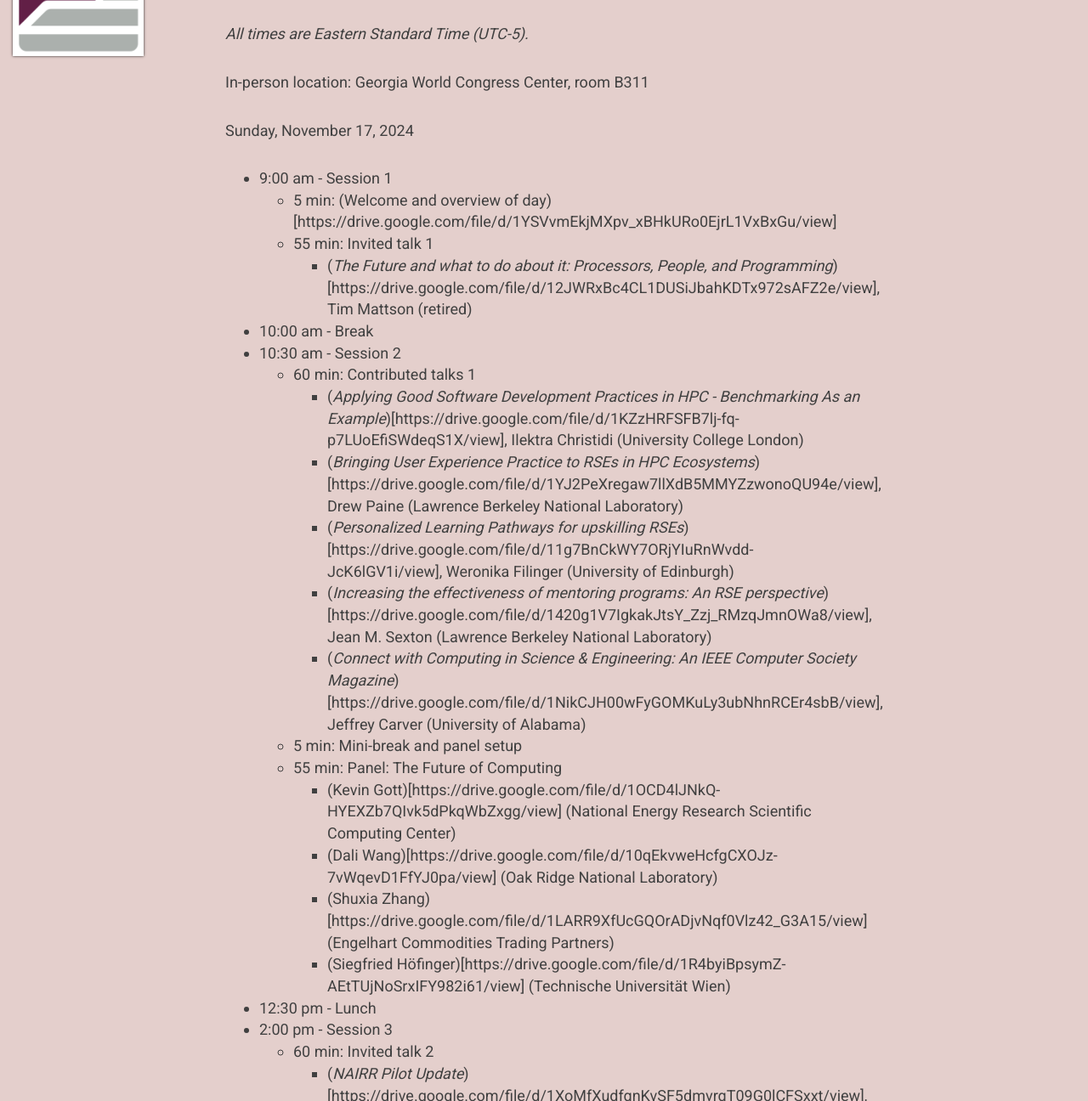
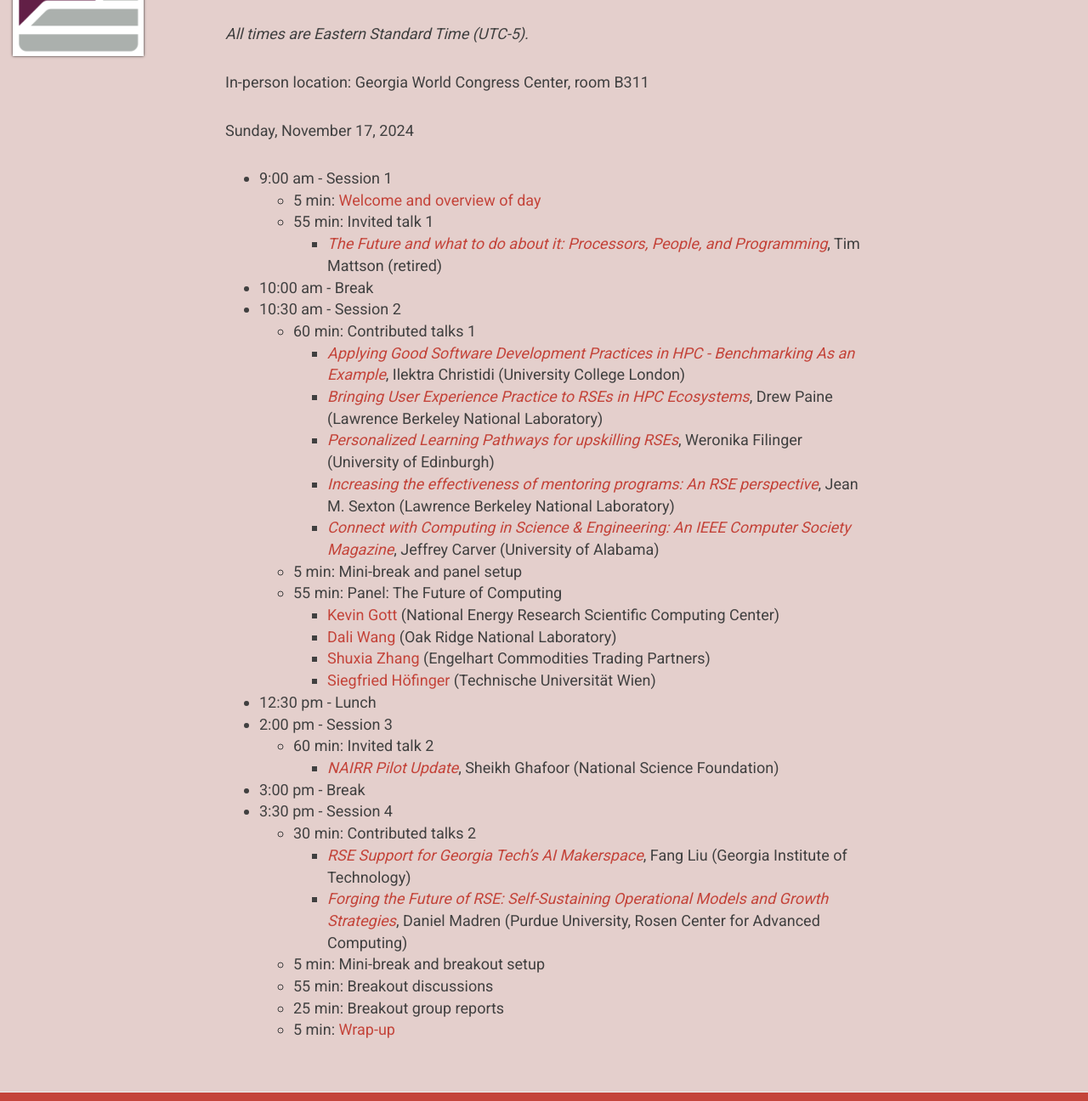
Before and after one commit to USRSE/rse-hpc-2024, a Jekyll site: the page built from pages/agenda.md, in a window 1280 px wide and 1400 px high, cut to the strip 104-1400 px from the top of the window. Shown: the whole strip at 85% size. Built offline with Jekyll 4.4.1, drawn with Linux system fonts in a browser that asks for light colours; nearby versions of some CDN libraries; some of the changed text lies outside the part shown.

Commit message:
Fix syntax of links

```diff
--- a/pages/agenda.md
+++ b/pages/agenda.md
@@ -11,33 +11,33 @@
 Sunday, November 17, 2024
 
 - 9:00 am - Session 1
-    - 5 min: (Welcome and overview of day)[https://drive.google.com/file/d/1YSVvmEkjMXpv_xBHkURo0EjrL1VxBxGu/view]
+    - 5 min: [Welcome and overview of day](https://drive.google.com/file/d/1YSVvmEkjMXpv_xBHkURo0EjrL1VxBxGu/view)
     - 55 min: Invited talk 1
-        - (_The Future and what to do about it:  Processors, People, and Programming_)[https://drive.google.com/file/d/12JWRxBc4CL1DUSiJbahKDTx972sAFZ2e/view], Tim Mattson (retired)
+        - [_The Future and what to do about it:  Processors, People, and Programming_](https://drive.google.com/file/d/12JWRxBc4CL1DUSiJbahKDTx972sAFZ2e/view), Tim Mattson (retired)
 - 10:00 am - Break
 - 10:30 am - Session 2
     - 60 min: Contributed talks 1
-        - (_Applying Good Software Development Practices in HPC - Benchmarking As an Example_)[https://drive.google.com/file/d/1KZzHRFSFB7lj-fq-p7LUoEfiSWdeqS1X/view], Ilektra Christidi (University College London)
-        - (_Bringing User Experience Practice to RSEs in HPC Ecosystems_)[https://drive.google.com/file/d/1YJ2PeXregaw7llXdB5MMYZzwonoQU94e/view], Drew Paine (Lawrence Berkeley National Laboratory)
-        - (_Personalized Learning Pathways for upskilling RSEs_)[https://drive.google.com/file/d/11g7BnCkWY7ORjYIuRnWvdd-JcK6lGV1i/view], Weronika Filinger (University of Edinburgh)
-        - (_Increasing the effectiveness of mentoring programs: An RSE perspective_)[https://drive.google.com/file/d/1420g1V7IgkakJtsY_Zzj_RMzqJmnOWa8/view], Jean M. Sexton (Lawrence Berkeley National Laboratory)
-        - (_Connect with Computing in Science & Engineering: An IEEE Computer Society Magazine_)[https://drive.google.com/file/d/1NikCJH00wFyGOMKuLy3ubNhnRCEr4sbB/view], Jeffrey Carver (University of Alabama)
+        - [_Applying Good Software Development Practices in HPC - Benchmarking As an Example_](https://drive.google.com/file/d/1KZzHRFSFB7lj-fq-p7LUoEfiSWdeqS1X/view), Ilektra Christidi (University College London)
+        - [_Bringing User Experience Practice to RSEs in HPC Ecosystems_](https://drive.google.com/file/d/1YJ2PeXregaw7llXdB5MMYZzwonoQU94e/view), Drew Paine (Lawrence Berkeley National Laboratory)
+        - [_Personalized Learning Pathways for upskilling RSEs_](https://drive.google.com/file/d/11g7BnCkWY7ORjYIuRnWvdd-JcK6lGV1i/view), Weronika Filinger (University of Edinburgh)
+        - [_Increasing the effectiveness of mentoring programs: An RSE perspective_](https://drive.google.com/file/d/1420g1V7IgkakJtsY_Zzj_RMzqJmnOWa8/view), Jean M. Sexton (Lawrence Berkeley National Laboratory)
+        - [_Connect with Computing in Science & Engineering: An IEEE Computer Society Magazine_](https://drive.google.com/file/d/1NikCJH00wFyGOMKuLy3ubNhnRCEr4sbB/view), Jeffrey Carver (University of Alabama)
     - 5 min: Mini-break and panel setup
     - 55 min: Panel: The Future of Computing
-        - (Kevin Gott)[https://drive.google.com/file/d/1OCD4lJNkQ-HYEXZb7QIvk5dPkqWbZxgg/view] (National Energy Research Scientific Computing Center)
-        - (Dali Wang)[https://drive.google.com/file/d/10qEkvweHcfgCXOJz-7vWqevD1FfYJ0pa/view] (Oak Ridge National Laboratory)
-        - (Shuxia Zhang)[https://drive.google.com/file/d/1LARR9XfUcGQOrADjvNqf0Vlz42_G3A15/view] (Engelhart Commodities Trading Partners)
-        - (Siegfried Höfinger)[https://drive.google.com/file/d/1R4byiBpsymZ-AEtTUjNoSrxIFY982i61/view] (Technische Universität Wien)
+        - [Kevin Gott](https://drive.google.com/file/d/1OCD4lJNkQ-HYEXZb7QIvk5dPkqWbZxgg/view) (National Energy Research Scientific Computing Center)
+        - [Dali Wang](https://drive.google.com/file/d/10qEkvweHcfgCXOJz-7vWqevD1FfYJ0pa/view) (Oak Ridge National Laboratory)
+        - [Shuxia Zhang](https://drive.google.com/file/d/1LARR9XfUcGQOrADjvNqf0Vlz42_G3A15/view) (Engelhart Commodities Trading Partners)
+        - [Siegfried Höfinger](https://drive.google.com/file/d/1R4byiBpsymZ-AEtTUjNoSrxIFY982i61/view) (Technische Universität Wien)
 - 12:30 pm - Lunch
 - 2:00 pm - Session 3
     - 60 min: Invited talk 2
-        - (_NAIRR Pilot Update_)[https://drive.google.com/file/d/1XoMfXudfgnKvSF5dmvrgT09G0lCFSxxt/view], Sheikh Ghafoor (National Science Foundation)
+        - [_NAIRR Pilot Update_](https://drive.google.com/file/d/1XoMfXudfgnKvSF5dmvrgT09G0lCFSxxt/view), Sheikh Ghafoor (National Science Foundation)
 - 3:00 pm - Break
 - 3:30 pm - Session 4
     - 30 min: Contributed talks 2
-        - (_RSE Support for Georgia Tech's AI Makerspace_)[https://drive.google.com/file/d/1qDW7CJeTtFXhbbWgDkCKDCm8WGKycUhF/view], Fang Liu (Georgia Institute of Technology)
-        - (_Forging the Future of RSE: Self-Sustaining Operational Models and Growth Strategies_)[https://drive.google.com/file/d/1ZEJkr9j-DkX0RFVoS64uAIyKfXGHUQmz/view], Daniel Madren (Purdue University, Rosen Center for Advanced Computing)
+        - [_RSE Support for Georgia Tech's AI Makerspace_](https://drive.google.com/file/d/1qDW7CJeTtFXhbbWgDkCKDCm8WGKycUhF/view), Fang Liu (Georgia Institute of Technology)
+        - [_Forging the Future of RSE: Self-Sustaining Operational Models and Growth Strategies_](https://drive.google.com/file/d/1ZEJkr9j-DkX0RFVoS64uAIyKfXGHUQmz/view), Daniel Madren (Purdue University, Rosen Center for Advanced Computing)
     - 5 min: Mini-break and breakout setup
     - 55 min: Breakout discussions
     - 25 min: Breakout group reports
-    - 5 min: (Wrap-up)[https://drive.google.com/file/d/1PdNZyFiSw8Z2ljFjGw_G0nU92HgnQpoA/view]
+    - 5 min: [Wrap-up](https://drive.google.com/file/d/1PdNZyFiSw8Z2ljFjGw_G0nU92HgnQpoA/view)
```
